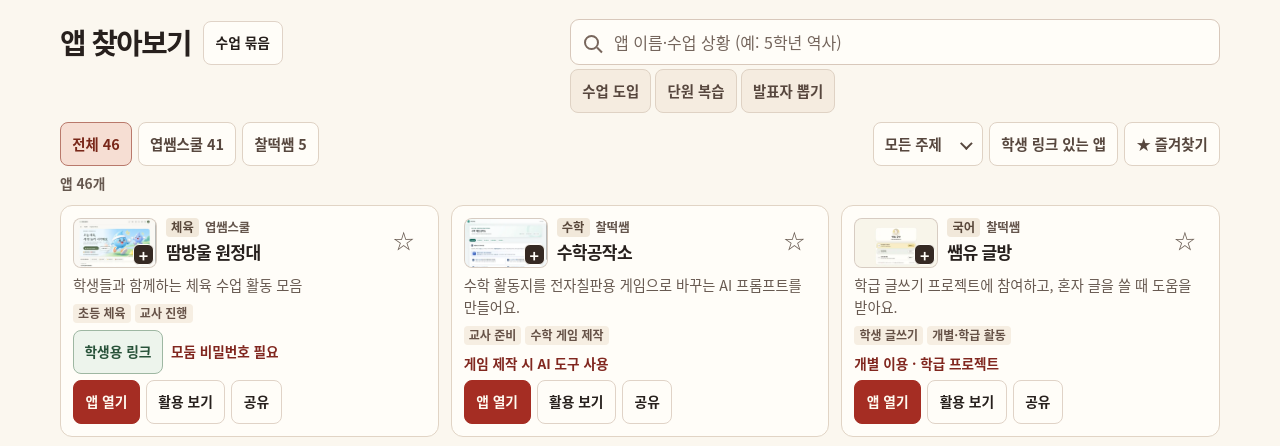
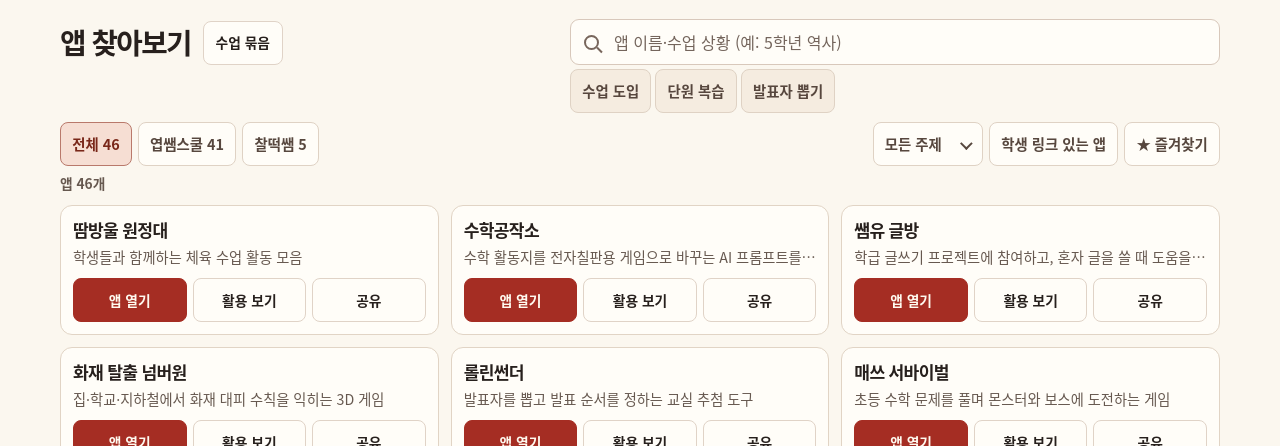
Before and after one commit to gmlduqzhd123-lab/YD_School, a plain HTML site: page index.html in a window 1280 px wide. Shown: the part 336-782 px from the top of the page. Drawn offline with Linux system fonts and the light colour scheme.

Commit message:
Simplify app cards and move previews and student links into dialogs

```diff
--- a/assets/catalog-data.js
+++ b/assets/catalog-data.js
@@ -1586,6 +1586,7 @@ const thumbnails = {
   "my-home": "./assets/preview-my-home.webp"
 };
 const studentQRs = {
+  "sweat-expedition": "./assets/qr-sweat-expedition.png",
   "fire-safety": "./assets/qr-fire-safety.png",
   "math-survival": "./assets/qr-math-survival.png",
   "tidy-up": "./assets/qr-tidy-up.png",
--- a/assets/catalog.js
+++ b/assets/catalog.js
@@ -19,6 +19,9 @@ const mobileSearch = matchMedia("(max-width: 580px), (pointer: coarse)");
 const reset = document.querySelector("#reset");
 const template = document.querySelector("#card-template");
 const detail = document.querySelector("#detail");
+const detailPreview = document.querySelector("#detail-preview");
+const detailThumbnail = document.querySelector("#detail-thumbnail");
+const detailFavorite = document.querySelector("#detail-favorite");
 const previewDialog = document.querySelector("#preview-dialog");
 const previewTitle = document.querySelector("#preview-title");
 const previewStage = document.querySelector("#preview-stage");
@@ -52,6 +55,7 @@ const sendStudent = document.querySelector("#send-student");
 const shareDialog = document.querySelector("#share-dialog");
 const shareStatuses = shareDialog.querySelectorAll(".copy-state");
 const studentShare = document.querySelector("#student-share");
+const openStudent = document.querySelector("#open-student");
 const studentQR = document.querySelector("#student-qr");
 const qrPanel = document.querySelector("#student-qr-panel");
 const quickApps = document.querySelector("#quick-apps");
@@ -176,7 +180,7 @@ function readPins() {
 
 function setStar(button, app) {
   const saved = favorites.has(app.id);
-  button.textContent = saved ? "★" : "☆";
+  button.textContent = saved ? "★ 즐겨찾기" : "☆ 즐겨찾기";
   button.setAttribute("aria-pressed", String(saved));
   button.setAttribute("aria-label", app.title + " 즐겨찾기");
   button.title = saved ? "즐겨찾기 해제" : "즐겨찾기 추가";
@@ -194,12 +198,8 @@ function updateFavorite(button, app) {
   } catch {
     message += " 현재 탭에서만 적용됩니다.";
   }
-  if (paramsNow().get("saved") === "1" && wasSaved) {
-    update();
-    favoriteFilter.focus();
-  } else {
-    setStar(button, app);
-  }
+  setStar(button, app);
+  if (paramsNow().get("saved") === "1" && wasSaved) update();
   renderQuickApps();
   favoriteStatus.textContent = message;
 }
@@ -278,7 +278,7 @@ function renderLessonList(openId = lessonList.querySelector("details[open]")?.da
   lessonEmpty.hidden = lessons.length > 0 && favorites.size > 0;
   lessonEmpty.textContent = favorites.size > 0
     ? "즐겨찾기한 앱을 골라 수업 순서대로 묶어보세요."
-    : "앱 카드의 별을 눌러 즐겨찾기에 추가하면 새 묶음을 만들 수 있어요.";
+    : "앱의 활용 보기에서 즐겨찾기에 추가하면 새 묶음을 만들 수 있어요.";
   lessonList.replaceChildren(...lessons.map(lesson => {
     const bundle = document.createElement("details");
     bundle.className = "lesson-bundle";
@@ -432,14 +432,14 @@ lessonEditor.addEventListener("submit", event => {
   closeLessonEditor(id, "수업 묶음을 저장했습니다.");
 });
 
-function configureLink(link, app) {
-  const label = app.install ? "Windows 설치 안내" : "앱 열기";
+function configureLink(link, app, label = app.install ? "Windows 설치 안내" : "앱 열기") {
+  const destination = app.install && label === "앱 열기" ? "Windows 설치 안내 새 탭" : "외부 사이트 새 탭";
   link.href = app.url;
   link.target = "_blank";
   link.rel = "noopener noreferrer";
   link.textContent = label;
-  link.setAttribute("aria-label", app.title + " " + label + ", 외부 사이트 새 탭");
-  link.title = "외부 사이트에서 열립니다";
+  link.setAttribute("aria-label", app.title + " " + label + ", " + destination);
+  link.title = app.install ? "Windows 설치 안내가 열립니다" : "외부 사이트에서 열립니다";
 }
 
 function accessLabels(app) {
@@ -451,70 +451,10 @@ function accessLabels(app) {
 
 function makeCard(app) {
   const card = template.content.firstElementChild.cloneNode(true);
-  const preview = card.querySelector(".card-preview");
-  preview.style.setProperty("--art-bg", app.palette[0]);
-  preview.style.setProperty("--art-ink", app.palette[1]);
-  preview.textContent = app.icon;
-  const thumbnail = thumbnails[app.id];
-  if (thumbnail) {
-    const trigger = document.createElement("button");
-    trigger.type = "button";
-    trigger.className = "preview-trigger";
-    trigger.setAttribute("aria-haspopup", "dialog");
-    trigger.setAttribute("aria-label", app.title + " 미리보기 크게 보기");
-    trigger.addEventListener("click", () => showPreview(app, trigger));
-    const img = new Image();
-    img.alt = "";
-    img.width = 84;
-    img.height = 50;
-    img.loading = "lazy";
-    img.decoding = "async";
-    img.addEventListener("error", () => {
-      preview.classList.remove("has-photo");
-      preview.textContent = app.icon;
-      trigger.replaceWith(preview);
-    }, { once: true });
-    preview.classList.add("has-photo");
-    preview.replaceChildren(img);
-    preview.replaceWith(trigger);
-    trigger.append(preview);
-    img.src = thumbnail;
-  }
-  card.querySelector(".topic").textContent = app.topics[0];
-  card.querySelector(".creator").textContent = app.creator;
   card.querySelector("h3").textContent = app.title;
   card.querySelector(".desc").textContent = app.desc;
-  const guidanceTags = card.querySelector(".guidance-tags");
-  if (app.tags?.length) {
-    guidanceTags.hidden = false;
-    for (const title of app.tags) {
-      const tag = document.createElement("span");
-      tag.className = "guidance-tag";
-      tag.textContent = title;
-      guidanceTags.append(tag);
-    }
-  }
-  const linkNotice = card.querySelector(".link-notice");
-  const linkResult = app.linkAudit?.result;
-  linkNotice.hidden = !["moved", "review"].includes(linkResult);
-  linkNotice.textContent = linkResult === "moved" ? "주소 변경" : "접속 확인 중";
-  const studentLink = studentURL(app);
-  const requirements = accessLabels(app);
-  const access = card.querySelector(".access");
-  const studentEntry = card.querySelector(".student-link");
-  card.querySelector(".card-access").hidden = !studentLink && requirements.length === 0;
-  access.hidden = requirements.length === 0;
-  access.textContent = requirements.join(" · ");
-  if (studentLink) {
-    studentEntry.hidden = false;
-    studentEntry.href = studentLink;
-    studentEntry.setAttribute("aria-label", app.title + " 학생용 링크, 새 탭");
-  }
-  configureLink(card.querySelector(".card-actions .primary"), app);
+  configureLink(card.querySelector(".card-actions .primary"), app, "앱 열기");
 
-  const star = card.querySelector(".star");
-  setStar(star, app);
-  star.addEventListener("click", () => updateFavorite(star, app));
   const opener = card.querySelector(".card-detail");
   opener.setAttribute("aria-label", app.title + " 활용 보기");
   opener.addEventListener("click", () => {
@@ -631,8 +571,9 @@ new ResizeObserver(() => {
 
 function showPreview(app, trigger) {
   previewOpener = trigger;
-  previewResults = catalogResults;
-  previewIndex = previewResults.indexOf(app);
+  const index = catalogResults.indexOf(app);
+  previewResults = index < 0 ? [app] : catalogResults;
+  previewIndex = Math.max(0, index);
   previewDialog.showModal();
   displayPreview();
 }
@@ -767,14 +708,20 @@ previewDialog.addEventListener("close", () => {
 });
 
 function displayDetail(app) {
+  setStar(detailFavorite, app);
   if (detailApp === app && detail.open) return;
   detailApp = app;
   document.querySelector("#detail-meta").textContent = app.creator + " · " + app.topics.join(" · ");
   document.querySelector("#detail-title").textContent = app.title;
   document.querySelector("#detail-desc").textContent = app.desc;
+  document.querySelector("#detail-requirements").textContent = accessLabels(app).join(" · ") || app.access;
   document.querySelector("#detail-access").textContent = app.note;
   document.querySelector("#detail-tip").textContent = app.tip;
   configureLink(document.querySelector("#detail-link"), app);
+  const thumbnail = thumbnails[app.id];
+  detailThumbnail.hidden = !thumbnail;
+  if (thumbnail) detailThumbnail.src = thumbnail;
+  else detailThumbnail.removeAttribute("src");
   const steps = app.steps || [];
   document.querySelector("#detail-steps-label").hidden = steps.length === 0;
   document.querySelector("#detail-steps-block").hidden = steps.length === 0;
@@ -794,7 +741,7 @@ function displayDetail(app) {
       ].filter(Boolean).join(" / ")
     : "접속 점검 기록 없음";
 
-  const shortcuts = app.shortcuts || [];
+  const shortcuts = app.shortcuts?.filter(shortcut => !shortcut.student) || [];
   document.querySelector("#detail-shortcuts").hidden = shortcuts.length === 0;
   document.querySelector("#shortcut-links").replaceChildren(...shortcuts.map(shortcut => {
     const link = document.createElement("a");
@@ -820,6 +767,13 @@ function displayDetail(app) {
 document.querySelector("#detail-share").addEventListener("click", () => {
   if (detailApp) openShare(detailApp);
 });
+detailThumbnail.addEventListener("error", () => { detailThumbnail.hidden = true; });
+detailPreview.addEventListener("click", () => {
+  if (detailApp) showPreview(detailApp, detailPreview);
+});
+detailFavorite.addEventListener("click", () => {
+  if (detailApp) updateFavorite(detailFavorite, detailApp);
+});
 
 function studentShortcut(app) {
   return app.shortcuts?.find(shortcut => shortcut.student);
@@ -837,6 +791,8 @@ function openShare(app) {
   document.querySelector("#share-app-name").textContent = app.title;
   document.querySelector("#student-note").textContent = app.studentNote || "";
   studentShare.hidden = !studentLink;
+  if (studentLink) openStudent.href = studentLink;
+  else openStudent.removeAttribute("href");
   document.querySelector("#original-share").hidden = app.url === studentLink;
   copyButton.hidden = !hosted;
   sendTeacher.hidden = !canSend({ url: shareURL(app) });
@@ -1082,7 +1038,7 @@ function update() {
   empty.hidden = shown.length > 0;
   if (shown.length === 0) {
     emptyMessage.textContent = savedOnly && favorites.size === 0
-      ? "아직 즐겨찾기한 앱이 없어요. 앱 카드의 별을 눌러 추가해 보세요."
+      ? "아직 즐겨찾기한 앱이 없어요. 활용 보기에서 즐겨찾기에 추가해 보세요."
       : "조건에 맞는 앱이 없어요.";
     showSearchRecovery(queryMatches, filters, active, q);
   } else {
@@ -1189,7 +1145,7 @@ detail.addEventListener("cancel", event => {
 detail.addEventListener("close", () => {
   if (detail.open) return;
   detailApp = null;
-  if (detailOpener?.isConnected) detailOpener.focus();
+  if (detailOpener) (detailOpener.isConnected ? detailOpener : favoriteFilter).focus();
   detailOpener = null;
 });
 function closeOnBackdrop(dialog, close) {
--- a/assets/styles.css
+++ b/assets/styles.css
@@ -86,28 +86,17 @@ h2 { margin: 0; font-size: clamp(1.3rem, 2.7vw, 1.8rem); line-height: 1.2; lette
 .grid { display: grid; grid-template-columns: repeat(3, minmax(0, 1fr)); gap: 12px; }
 .card { display: flex; flex-direction: column; min-width: 0; border: 1px solid #e1d4c5; border-radius: 12px; padding: 12px; background: var(--paper); }
 .card:hover, .card:focus-within { border-color: #c3a48f; }
-.card-heading { display: grid; grid-template-columns: auto minmax(0, 1fr) auto; align-items: start; gap: 9px; }
-.card-preview { display: grid; place-items: center; width: 45px; height: 43px; overflow: hidden; border: 1px solid #38211821; border-radius: 8px; background: var(--art-bg); color: var(--art-ink); font: 900 1.2rem/1 ui-monospace, var(--font); }
-.card-preview.has-photo { width: 84px; height: 50px; background: #efe6db; }
-.card-preview img { width: 100%; height: 100%; object-fit: cover; object-position: 50% 28%; }
-.preview-trigger { position: relative; display: inline-flex; padding: 0; border: 0; border-radius: 8px; background: transparent; cursor: zoom-in; -webkit-tap-highlight-color: transparent; }
-.preview-trigger::after { content: "+"; position: absolute; right: 3px; bottom: 3px; display: grid; place-items: center; width: 19px; height: 19px; border: 1px solid #fffdf8; border-radius: 6px; background: #352923; color: #fffdf8; font: 700 1rem/1 var(--font); }
-.preview-trigger:hover .card-preview { border-color: var(--brick); }
 .meta { display: flex; align-items: baseline; flex-wrap: wrap; gap: 3px 6px; margin: 0 0 3px; color: #65564d; font-size: .77rem; font-weight: 750; }
-.topic { padding: 0 .32rem; border-radius: 4px; background: #f1e8da; color: #59483b; }
 .card h3 { margin: 0; line-height: 1.35; letter-spacing: -.04em; font-size: 1.07rem; overflow-wrap: anywhere; }
-.star { display: grid; place-items: center; padding: 0; min-width: 44px; min-height: 44px; border: 1px solid transparent; border-radius: 8px; background: transparent; color: #685a50; font-size: 1.3rem; line-height: 1; }
-.star:hover { background: #f6ece0; }
 .star[aria-pressed="true"] { background: #fff0cc; border-color: #edcea2; color: #7a4e12; }
-.card .desc { margin: 6px 0 8px; color: var(--muted); font-size: .89rem; }
-.card-foot { margin-top: auto; }
-.card-access { display: flex; flex-wrap: wrap; align-items: center; gap: 4px 8px; margin-bottom: 6px; }
-.access { margin: 0; color: #81271f; font-size: .85rem; font-weight: 800; }
+.card .desc { margin: 5px 0 10px; color: var(--muted); font-size: .89rem; overflow: hidden; text-overflow: ellipsis; white-space: nowrap; }
+.card-actions { display: grid; grid-template-columns: repeat(3, minmax(0, 1fr)); gap: 6px; margin-top: auto; }
 .student-link { display: inline-flex; align-items: center; min-height: 44px; padding: .3rem .65rem; border: 1px solid #9eb7a2; border-radius: 8px; background: #edf4ec; color: #285239; font-size: .86rem; font-weight: 800; }
 .student-link:hover { background: #e1eee1; text-decoration: underline; text-underline-offset: .18em; }
-.card-actions, .detail-actions { display: flex; align-items: center; flex-wrap: wrap; gap: 6px; }
+.detail-actions { display: flex; align-items: center; flex-wrap: wrap; gap: 6px; }
 .card-share { -webkit-tap-highlight-color: transparent; }
 .primary, .secondary { display: inline-flex; min-height: 44px; align-items: center; justify-content: center; padding: .45rem .72rem; border-radius: 8px; font-size: .86rem; font-weight: 800; border: 1px solid transparent; }
+.card-actions > :is(.primary, .secondary) { padding-inline: .25rem; text-align: center; }
 .primary { background: var(--brick); color: #fffaf0; border-color: var(--brick); }
 .primary:hover { background: var(--brick-dark); border-color: var(--brick-dark); }
 .secondary { background: var(--paper); border-color: #e0d3c7; color: var(--ink); }
@@ -144,6 +133,8 @@ body:has(dialog[open]) { overflow: hidden; }
 @media (any-pointer: coarse) { .preview-help { display: block; } }
 #preview-zoom, #preview-share { -webkit-tap-highlight-color: transparent; }
 #detail-desc { margin: 0 0 .7rem; }
+.detail-preview { gap: .55rem; max-width: 100%; margin-top: .75rem; text-align: left; cursor: zoom-in; }
+.detail-preview img { width: min(128px, 38vw); height: auto; aspect-ratio: 16 / 9; object-fit: cover; object-position: center top; border: 1px solid var(--line); border-radius: 5px; }
 .close { flex: none; width: 44px; height: 44px; border: 1px solid #e0d2c6; border-radius: 8px; background: #f5ece2; color: var(--ink); font-size: 1.45rem; }
 .detail-terms dt { margin: .75rem 0 0; font-weight: 800; }
 .detail-terms dd { margin: .1rem 0 0; color: var(--muted); }
@@ -195,9 +186,6 @@ body:has(dialog[open]) { overflow: hidden; }
 .quick-apps ul { display: flex; flex-wrap: wrap; gap: 5px; margin: 0; padding: 0; list-style: none; }
 .quick-apps a { display: flex; align-items: center; min-height: 44px; padding: 0 .7rem; background: #fff1da; border: 1px solid #e3caa9; border-radius: 8px; font-weight: 750; font-size: .86rem; }
 .quick-apps a:hover { border-color: #a5683e; }
-.guidance-tags { display: flex; flex-wrap: wrap; gap: 4px; margin: 0 0 7px; }
-.guidance-tag { background: #f6eee2; border-radius: 4px; padding: 0 .32rem; color: #665247; font-size: .75rem; font-weight: 750; }
-.link-notice { display: inline-block; margin: 0 0 6px; padding: .1rem .4rem; background: #f9e4d3; color: #7c361f; border-radius: 5px; font-size: .78rem; font-weight: 800; }
 .link-check { margin: .85rem 0 .2rem; color: var(--muted); font-size: .82rem; }
 .empty-actions { display: flex; flex-wrap: wrap; justify-content: center; gap: .4rem; }
 .detail-steps { margin: .3rem 0 .75rem; padding-inline-start: 1.45rem; }
--- a/index.html
+++ b/index.html
@@ -17,11 +17,11 @@
 <link rel="icon" href="./icons/favicon-32.png">
 <link rel="apple-touch-icon" href="./icons/apple-touch-icon.png">
 <meta name="apple-mobile-web-app-title" content="엽떡스쿨">
-<link rel="stylesheet" href="./assets/styles.css?v=17">
+<link rel="stylesheet" href="./assets/styles.css?v=18">
 <script defer src="./ys-install.js"></script>
 <script defer src="./ys-qr.js"></script>
-<script defer src="./assets/catalog-data.js?v=4"></script>
-<script defer src="./assets/catalog.js?v=16"></script>
+<script defer src="./assets/catalog-data.js?v=5"></script>
+<script defer src="./assets/catalog.js?v=17"></script>
 </head>
 <body>
 <a class="skip" href="#catalog">앱 검색으로 건너뛰기</a>
@@ -189,12 +189,18 @@
     <div class="detail-actions">
       <a class="primary" id="detail-link" target="_blank" rel="noopener noreferrer"></a>
       <button type="button" class="secondary" id="detail-share" aria-haspopup="dialog">공유하기</button>
+      <button type="button" class="secondary star" id="detail-favorite" aria-pressed="false">☆ 즐겨찾기</button>
     </div>
+    <button type="button" class="secondary detail-preview" id="detail-preview" aria-haspopup="dialog">
+      <img id="detail-thumbnail" alt="" width="128" height="72" decoding="async" hidden>
+      <span>화면 미리보기</span>
+    </button>
     <section id="detail-shortcuts" aria-labelledby="shortcut-title" hidden>
       <h3 id="shortcut-title">바로가기</h3>
       <div class="detail-actions" id="shortcut-links"></div>
     </section>
     <dl class="detail-terms">
+      <dt>이용 조건</dt><dd id="detail-requirements"></dd>
       <dt>이용 방법</dt><dd id="detail-access"></dd>
       <dt id="detail-steps-label" hidden>처음 쓰는 순서</dt>
       <dd id="detail-steps-block" hidden><ol class="detail-steps" id="detail-steps"></ol></dd>
@@ -213,6 +219,7 @@
       <h3 id="student-share-title">학생에게</h3>
       <p id="student-note"></p>
       <div class="detail-actions">
+        <a class="student-link" id="open-student" target="_blank" rel="noopener noreferrer">학생용 링크 열기</a>
         <button type="button" class="primary" id="send-student" hidden>학생용 링크 보내기</button>
         <button type="button" class="secondary" id="copy-student-guide">안내와 링크 복사</button>
         <button type="button" class="secondary" id="copy-student">학생용 링크 복사</button>
@@ -268,27 +275,12 @@
 </dialog>
 <template id="card-template">
   <article class="card">
-    <div class="card-heading">
-      <span class="card-preview" aria-hidden="true"></span>
-      <div>
-        <p class="meta"><span class="topic"></span><span class="creator"></span></p>
-        <h3></h3>
-      </div>
-      <button class="star" type="button" aria-pressed="false"></button>
-    </div>
+    <h3></h3>
     <p class="desc"></p>
-    <div class="guidance-tags" hidden></div>
-    <div class="card-foot">
-      <p class="link-notice" hidden></p>
-      <div class="card-access" hidden>
-        <a class="student-link" target="_blank" rel="noopener noreferrer" hidden>학생용 링크</a>
-        <p class="access" hidden></p>
-      </div>
-      <div class="card-actions">
-        <a class="primary" target="_blank" rel="noopener noreferrer"></a>
-        <button class="secondary card-detail" type="button" aria-haspopup="dialog">활용 보기</button>
-        <button class="secondary card-share" type="button" aria-haspopup="dialog">공유</button>
-      </div>
+    <div class="card-actions">
+      <a class="primary" target="_blank" rel="noopener noreferrer"></a>
+      <button class="secondary card-detail" type="button" aria-haspopup="dialog">활용 보기</button>
+      <button class="secondary card-share" type="button" aria-haspopup="dialog">공유</button>
     </div>
   </article>
 </template>
```
Also changed, not shown: assets/qr-sweat-expedition.png (added), 1 other file.
